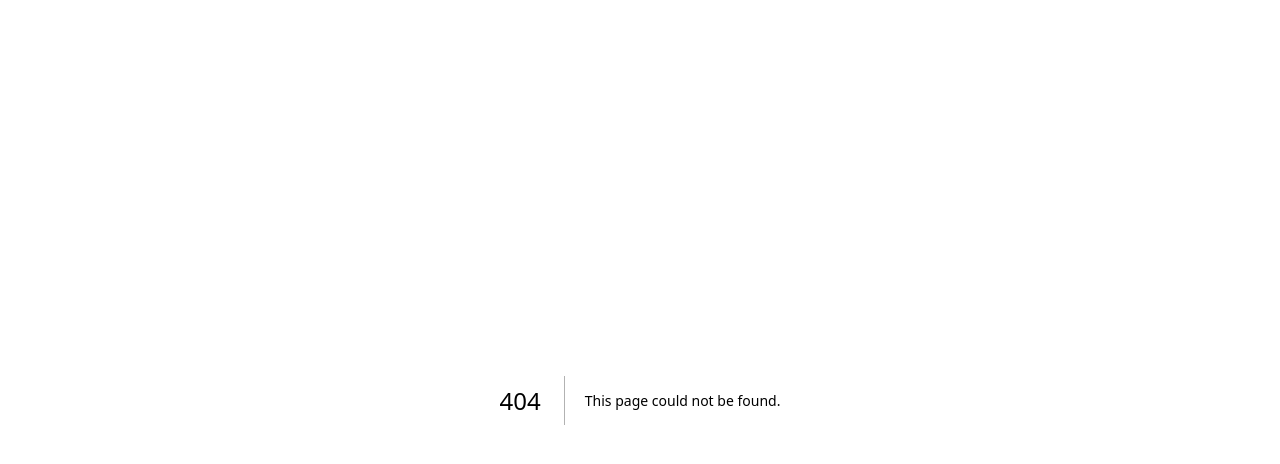
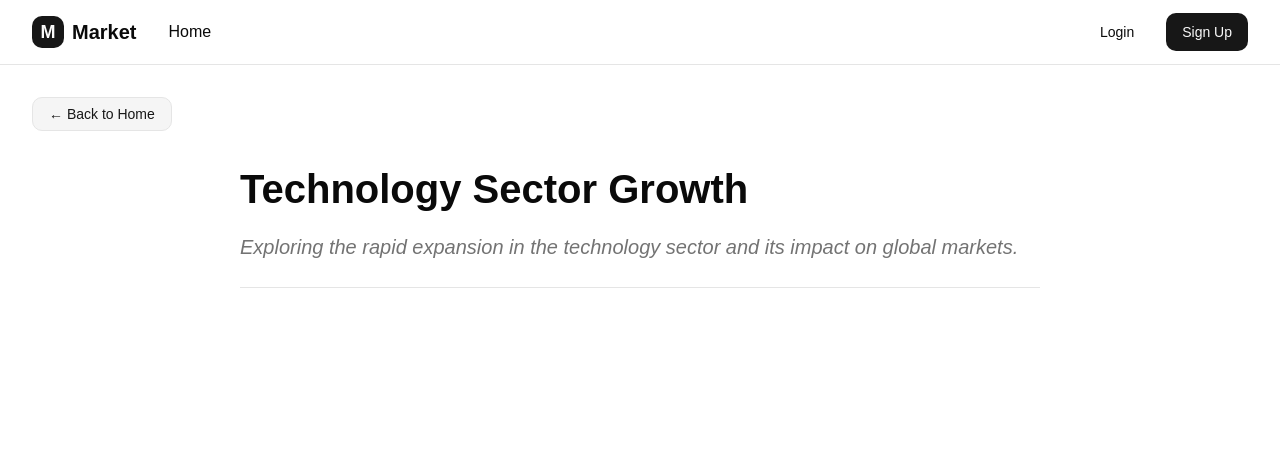
Before and after one commit to joshua-z-zheng/hack-the-north-2025, a Next.js app in the folder htn2025/: page /content/1 in a window 1280 px wide. Before the commit this address had no page. Shown: the top 464 px of the page. Built offline with nearby package versions, Linux system fonts and the light colour scheme.

Commit message:
Click into each

```diff
--- /dev/null
+++ b/htn2025/src/app/content/[id]/page.tsx
@@ -0,0 +1,48 @@
+"use client"
+
+import { useParams, useRouter } from "next/navigation"
+import { Navbar } from "@/components/navbar"
+import { sampleData } from "@/sample-data"
+
+export default function ContentDetailPage() {
+  const params = useParams()
+  const router = useRouter()
+  const id = Number.parseInt(params.id as string)
+  const content = sampleData[id]
+
+  if (!content) {
+    return (
+      <div className="main-content">
+        <Navbar />
+        <main className="page-container">
+          <h1>Content not found</h1>
+          <button onClick={() => router.push("/")} className="back-button">
+            Back to Home
+          </button>
+        </main>
+      </div>
+    )
+  }
+
+  return (
+    <div className="main-content">
+      <Navbar />
+      <main className="page-container">
+        <button onClick={() => router.push("/")} className="back-button">
+          ← Back to Home
+        </button>
+
+        <article className="content-detail">
+          <header className="content-header">
+            <h1 className="content-title">{content.title}</h1>
+            <p className="content-summary">{content.details}</p>
+          </header>
+
+          {/* <div className="content-body">
+            <p>{content.fullContent}</p>
+          </div> */}
+        </article>
+      </main>
+    </div>
+  )
+}
--- a/htn2025/src/app/globals.css
+++ b/htn2025/src/app/globals.css
@@ -391,3 +391,76 @@ body {
     padding: 2rem 2rem;
   }
 }
+
+/* Back button styles */
+.back-button {
+  display: inline-flex;
+  align-items: center;
+  gap: 0.5rem;
+  padding: 0.5rem 1rem;
+  margin-bottom: 2rem;
+  background-color: var(--secondary);
+  color: var(--secondary-foreground);
+  border: 1px solid var(--border);
+  border-radius: var(--radius);
+  text-decoration: none;
+  font-size: 0.875rem;
+  font-weight: 500;
+  cursor: pointer;
+  transition: all 0.2s ease;
+}
+
+.back-button:hover {
+  background-color: var(--muted);
+}
+
+/* Content detail page styles */
+.content-detail {
+  max-width: 800px;
+  margin: 0 auto;
+}
+
+.content-header {
+  margin-bottom: 2rem;
+  padding-bottom: 1.5rem;
+  border-bottom: 1px solid var(--border);
+}
+
+.content-title {
+  font-size: 2.25rem;
+  font-weight: bold;
+  color: var(--foreground);
+  margin-bottom: 1rem;
+  line-height: 1.3;
+}
+
+.content-summary {
+  font-size: 1.125rem;
+  color: var(--muted-foreground);
+  line-height: 1.6;
+  font-style: italic;
+}
+
+.content-body {
+  font-size: 1rem;
+  line-height: 1.8;
+  color: var(--foreground);
+}
+
+.content-body p {
+  margin-bottom: 1.5rem;
+}
+
+@media (min-width: 768px) {
+  .content-title {
+    font-size: 2.5rem;
+  }
+
+  .content-summary {
+    font-size: 1.25rem;
+  }
+
+  .content-body {
+    font-size: 1.125rem;
+  }
+}
```
Also changed, not shown: htn2025/src/components/content-card.tsx (+17 -2 lines).
